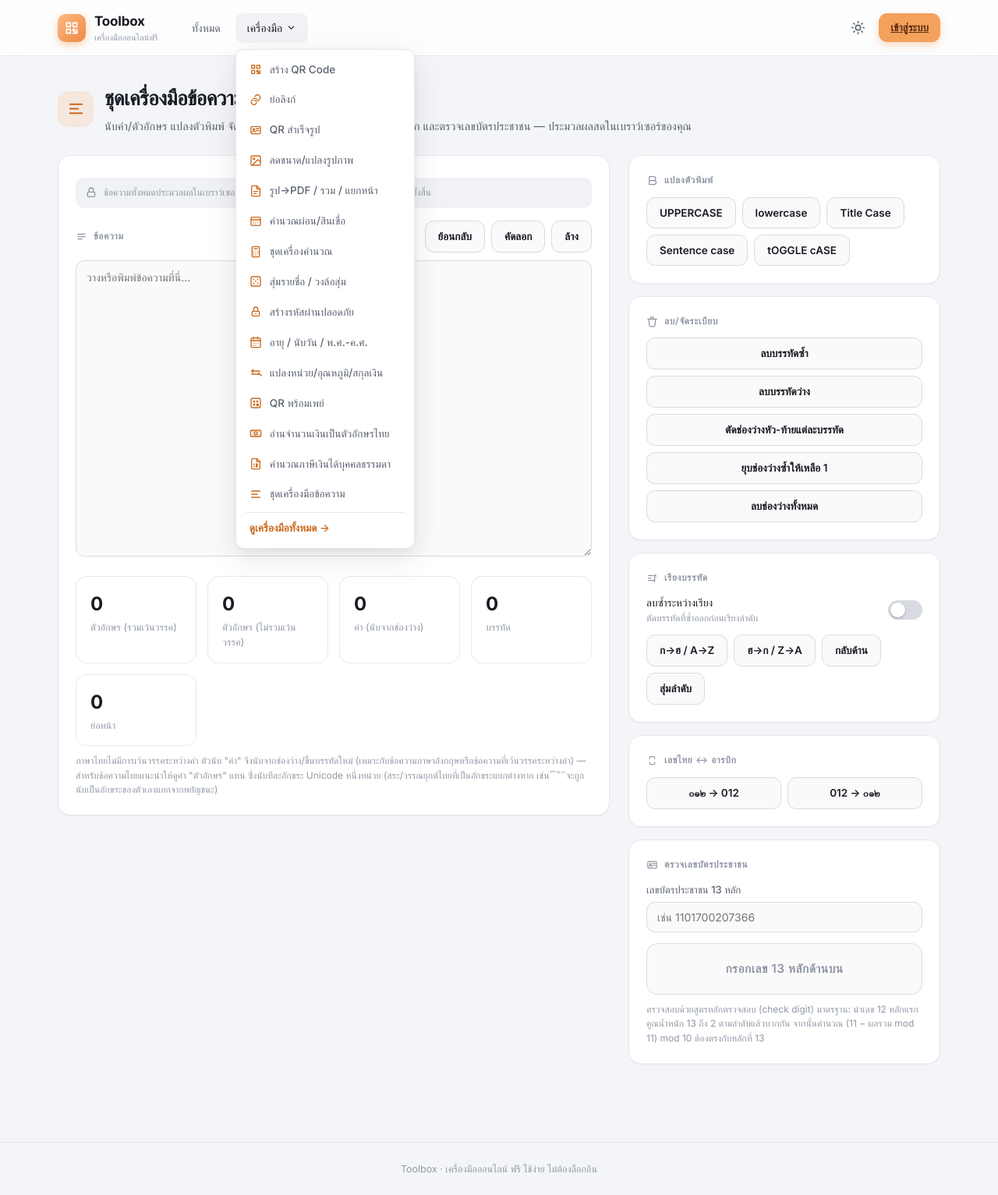
After one commit to aombazooka/toolbox, a PHP site: page /qrcode/text-tools.php in a window 1280 px wide, after a click on "เครื่องมือ". The commit adds this page. Shown: the whole page at 78% size. Run offline with PHP 8.4, Linux system fonts and the light colour scheme; data that the repository does not hold is empty; some web fonts are replaced.

Commit message:
T14: Text tools bundle
text-tools.php + assets/js/text-tools.js — count (chars/words/lines/
paragraphs, Unicode-aware), case convert (upper/lower/title/sentence/
toggle), clean (dedupe/remove-empty/trim/collapse/strip spaces), sort
lines (Thai-locale ก→ฮ, reverse, crypto shuffle, dedupe-sort), Thai↔
Arabic numeral conversion, and Thai national-ID checksum validation.
All client-side; ID checksum + Thai sort + numeral round-trip verified
independently in node. Registered in includes/tools.php (ตัวช่วย & สุ่ม).

Completes the T11-T14 Thai-tools round (15 tools total).

Co-Authored-By: Claude Sonnet 5 <noreply@anthropic.com>

```diff
--- /dev/null
+++ b/assets/js/text-tools.js
@@ -0,0 +1,365 @@
+/* ชุดเครื่องมือข้อความ: นับคำ/ตัวอักษร · แปลงตัวพิมพ์ · ลบ/จัดระเบียบ · เรียงบรรทัด ·
+ * แปลงเลขไทย↔อารบิก · ตรวจเลขบัตรประชาชน — ทำงานฝั่งเบราว์เซอร์ล้วน ไม่มีการส่งข้อมูลขึ้นเซิร์ฟเวอร์
+ */
+(function () {
+  'use strict';
+
+  function byId(id) { return document.getElementById(id); }
+
+  /* =========================================================
+   * PURE LOGIC FUNCTIONS (no DOM access) — kept isolated at the top
+   * so they can be copy-tested standalone (see testing notes for T14).
+   * ========================================================= */
+
+  /** Unicode-code-point-aware length (spread iterates by code point, not UTF-16 unit,
+   *  so surrogate pairs stay intact — Thai combining vowels/tone marks are still
+   *  separate code points and are counted individually, which is the documented
+   *  behaviour for the "ตัวอักษร" counters). */
+  function charCount(str) { return Array.from(str).length; }
+  function charCountNoSpace(str) { return Array.from(str.replace(/\s/g, '')).length; }
+
+  /** Word count = whitespace-separated token count. Works well for English/space-
+   *  delimited text; Thai has no inter-word spacing so this under-counts Thai prose
+   *  (see the on-page hint) — the character count is the meaningful metric there. */
+  function wordCount(str) {
+    var t = str.trim();
+    if (!t) return 0;
+    return t.split(/\s+/).length;
+  }
+
+  function lineCount(str) {
+    if (str === '') return 0;
+    return str.split(/\r\n|\r|\n/).length;
+  }
+
+  /** Paragraphs = blocks of text separated by one-or-more blank lines. */
+  function paragraphCount(str) {
+    var blocks = str.split(/(?:\r\n|\r|\n){2,}/)
+      .map(function (b) { return b.trim(); })
+      .filter(function (b) { return b.length > 0; });
+    return blocks.length;
+  }
+
+  function splitLines(str) { return str.split(/\r\n|\r|\n/); }
+
+  /* ---------- case conversions ---------- */
+  function toUpperCase(str) { return str.toUpperCase(); }
+  function toLowerCase(str) { return str.toLowerCase(); }
+
+  function toTitleCase(str) {
+    return str.replace(/\S+/g, function (w) {
+      var chars = Array.from(w);
+      if (chars.length === 0) return w;
+      return chars[0].toUpperCase() + chars.slice(1).join('').toLowerCase();
+    });
+  }
+
+  function toSentenceCase(str) {
+    var lower = str.toLowerCase();
+    // Uppercase: the first word character at the very start of the string,
+    // and the first word character following a sentence terminator (. ! ?)
+    // plus whitespace. \w only matches Latin letters/digits — Thai characters
+    // pass through toUpperCase()/toLowerCase() unchanged (Thai has no case),
+    // so this only visibly affects Latin-script sentences, as intended.
+    return lower
+      .replace(/(^\s*)([a-z])/, function (m, pre, c) { return pre + c.toUpperCase(); })
+      .replace(/([.!?]+\s+)([a-z])/g, function (m, pre, c) { return pre + c.toUpperCase(); });
+  }
+
+  function toToggleCase(str) {
+    return Array.from(str).map(function (c) {
+      var up = c.toUpperCase(), low = c.toLowerCase();
+      if (up === low) return c; // no case concept (e.g. Thai, digits, symbols) — unchanged
+      return c === up ? low : up;
+    }).join('');
+  }
+
+  /* ---------- clean / organize ---------- */
+  function removeDuplicateLines(str) {
+    var seen = Object.create(null);
+    var out = [];
+    splitLines(str).forEach(function (line) {
+      if (!Object.prototype.hasOwnProperty.call(seen, line)) {
+        seen[line] = true;
+        out.push(line);
+      }
+    });
+    return out.join('\n');
+  }
+
+  function removeEmptyLines(str) {
+    return splitLines(str).filter(function (l) { return l.trim() !== ''; }).join('\n');
+  }
+
+  function trimEachLine(str) {
+    return splitLines(str).map(function (l) { return l.trim(); }).join('\n');
+  }
+
+  /** Collapses runs of 2+ spaces/tabs into a single space (newlines untouched). */
+  function collapseSpaces(str) {
+    return str.replace(/[ \t]{2,}/g, ' ');
+  }
+
+  /** Removes all space/tab characters (newlines untouched, so line structure survives). */
+  function removeAllSpaces(str) {
+    return str.replace(/[ \t]+/g, '');
+  }
+
+  /* ---------- sort lines ---------- */
+  function dedupeLines(lines) {
+    var seen = Object.create(null);
+    var out = [];
+    lines.forEach(function (l) {
+      if (!Object.prototype.hasOwnProperty.call(seen, l)) { seen[l] = true; out.push(l); }
+    });
+    return out;
+  }
+  function sortLinesAsc(lines) { return lines.slice().sort(function (a, b) { return a.localeCompare(b, 'th'); }); }
+  function sortLinesDesc(lines) { return lines.slice().sort(function (a, b) { return b.localeCompare(a, 'th'); }); }
+  function reverseLines(lines) { return lines.slice().reverse(); }
+
+  /* ---------- unbiased crypto shuffle (same rejection-sampling pattern as random.js) ---------- */
+  function randomInt(min, max) {
+    var range = max - min + 1;
+    if (range <= 1) return min;
+    var MAX_UINT32 = 0x100000000;
+    var limit = Math.floor(MAX_UINT32 / range) * range;
+    var buf = new Uint32Array(1);
+    var x;
+    do {
+      crypto.getRandomValues(buf);
+      x = buf[0];
+    } while (x >= limit);
+    return min + (x % range);
+  }
+  function shuffleLines(lines) {
+    var arr = lines.slice();
+    for (var i = arr.length - 1; i > 0; i--) {
+      var j = randomInt(0, i);
+      var t = arr[i]; arr[i] = arr[j]; arr[j] = t;
+    }
+    return arr;
+  }
+
+  /* ---------- Thai <-> Arabic numerals ---------- */
+  var THAI_DIGITS = ['๐', '๑', '๒', '๓', '๔', '๕', '๖', '๗', '๘', '๙'];
+  var ARABIC_DIGITS = ['0', '1', '2', '3', '4', '5', '6', '7', '8', '9'];
+
+  function thaiToArabicDigits(str) {
+    return str.replace(/[๐-๙]/g, function (c) {
+      var idx = THAI_DIGITS.indexOf(c);
+      return idx === -1 ? c : ARABIC_DIGITS[idx];
+    });
+  }
+  function arabicToThaiDigits(str) {
+    return str.replace(/[0-9]/g, function (c) {
+      var idx = ARABIC_DIGITS.indexOf(c);
+      return idx === -1 ? c : THAI_DIGITS[idx];
+    });
+  }
+
+  /* ---------- Thai national ID checksum ----------
+   * check digit = (11 − (sum(digit[i] * (13 − i)) for i=0..11) mod 11) mod 10
+   * valid iff it equals digit[12].
+   */
+  function validateThaiNationalId(idStr) {
+    var digitsOnly = String(idStr || '').replace(/\D/g, '');
+    if (digitsOnly.length !== 13) {
+      return { status: 'incomplete', digitsEntered: digitsOnly.length };
+    }
+    var d = digitsOnly.split('').map(Number);
+    var sum = 0;
+    for (var i = 0; i < 12; i++) sum += d[i] * (13 - i);
+    var expected = (11 - (sum % 11)) % 10;
+    return { status: expected === d[12] ? 'valid' : 'invalid', expected: expected, actual: d[12] };
+  }
+
+  /* expose for manual console verification if needed (same pattern as random.js) */
+  window.__ttInternals = {
+    charCount: charCount, charCountNoSpace: charCountNoSpace, wordCount: wordCount,
+    lineCount: lineCount, paragraphCount: paragraphCount,
+    toUpperCase: toUpperCase, toLowerCase: toLowerCase, toTitleCase: toTitleCase,
+    toSentenceCase: toSentenceCase, toToggleCase: toToggleCase,
+    removeDuplicateLines: removeDuplicateLines, removeEmptyLines: removeEmptyLines,
+    trimEachLine: trimEachLine, collapseSpaces: collapseSpaces, removeAllSpaces: removeAllSpaces,
+    sortLinesAsc: sortLinesAsc, sortLinesDesc: sortLinesDesc, reverseLines: reverseLines,
+    shuffleLines: shuffleLines, thaiToArabicDigits: thaiToArabicDigits, arabicToThaiDigits: arabicToThaiDigits,
+    validateThaiNationalId: validateThaiNationalId,
+  };
+
+  /* =========================================================
+   * DOM WIRING
+   * ========================================================= */
+  var textEl = byId('tt-text');
+  var undoBtn = byId('tt-undo-btn');
+  var copyBtn = byId('tt-copy-btn');
+  var clearBtn = byId('tt-clear-btn');
+
+  var statChars = byId('tt-count-chars');
+  var statCharsNoSpace = byId('tt-count-chars-nospace');
+  var statWords = byId('tt-count-words');
+  var statLines = byId('tt-count-lines');
+  var statParas = byId('tt-count-paras');
+
+  var undoStack = [];
+  var UNDO_LIMIT = 50;
+
+  function fmtNum(n) { return n.toLocaleString('th-TH'); }
+
+  function renderStats() {
+    var v = textEl.value;
+    statChars.textContent = fmtNum(charCount(v));
+    statCharsNoSpace.textContent = fmtNum(charCountNoSpace(v));
+    statWords.textContent = fmtNum(wordCount(v));
+    statLines.textContent = fmtNum(lineCount(v));
+    statParas.textContent = fmtNum(paragraphCount(v));
+  }
+
+  function updateUndoBtn() {
+    undoBtn.disabled = undoStack.length === 0;
+  }
+
+  /** Applies a transform result to the textarea, pushing the previous value onto
+   *  the undo stack first (unless the text didn't actually change). */
+  function applyTransform(newText, okMsg) {
+    var current = textEl.value;
+    if (newText === current) {
+      window.toast('ข้อความไม่เปลี่ยนแปลง', 'err');
+      return;
+    }
+    undoStack.push(current);
+    if (undoStack.length > UNDO_LIMIT) undoStack.shift();
+    textEl.value = newText;
+    updateUndoBtn();
+    renderStats();
+    renderIdCheck(); // ID field is independent, but keep in sync just in case
+    if (okMsg) window.toast(okMsg, 'ok');
+  }
+
+  undoBtn.onclick = function () {
+    if (undoStack.length === 0) return;
+    textEl.value = undoStack.pop();
+    updateUndoBtn();
+    renderStats();
+    window.toast('ย้อนกลับแล้ว', 'ok');
+  };
+
+  copyBtn.onclick = function () {
+    var v = textEl.value;
+    if (!v) { window.toast('ไม่มีข้อความให้คัดลอก', 'err'); return; }
+    if (navigator.clipboard && navigator.clipboard.writeText) {
+      navigator.clipboard.writeText(v).then(function () {
+        window.toast('คัดลอกข้อความแล้ว', 'ok');
+      }).catch(function () {
+        window.toast('คัดลอกไม่สำเร็จ', 'err');
+      });
+    } else {
+      window.toast('เบราว์เซอร์นี้ไม่รองรับการคัดลอกอัตโนมัติ', 'err');
+    }
+  };
+
+  clearBtn.onclick = function () {
+    if (!textEl.value) return;
+    applyTransform('', 'ล้างข้อความแล้ว');
+  };
+
+  textEl.addEventListener('input', renderStats);
+
+  /* ---------- case buttons ---------- */
+  var CASE_FN = {
+    upper: toUpperCase, lower: toLowerCase, title: toTitleCase,
+    sentence: toSentenceCase, toggle: toToggleCase,
+  };
+  var CASE_LABEL = {
+    upper: 'แปลงเป็นตัวพิมพ์ใหญ่แล้ว', lower: 'แปลงเป็นตัวพิมพ์เล็กแล้ว', title: 'แปลงเป็น Title Case แล้ว',
+    sentence: 'แปลงเป็น Sentence case แล้ว', toggle: 'สลับตัวพิมพ์แล้ว',
+  };
+  Array.prototype.forEach.call(document.querySelectorAll('[data-case]'), function (btn) {
+    btn.onclick = function () {
+      var key = btn.dataset.case;
+      if (!textEl.value) { window.toast('กรอกข้อความก่อน', 'err'); return; }
+      applyTransform(CASE_FN[key](textEl.value), CASE_LABEL[key]);
+    };
+  });
+
+  /* ---------- clean/organize buttons ---------- */
+  var CLEAN_FN = {
+    dedupe: removeDuplicateLines, empty: removeEmptyLines, trim: trimEachLine,
+    collapse: collapseSpaces, nospace: removeAllSpaces,
+  };
+  var CLEAN_LABEL = {
+    dedupe: 'ลบบรรทัดซ้ำแล้ว', empty: 'ลบบรรทัดว่างแล้ว', trim: 'ตัดช่องว่างหัว-ท้ายแต่ละบรรทัดแล้ว',
+    collapse: 'ยุบช่องว่างซ้ำแล้ว', nospace: 'ลบช่องว่างทั้งหมดแล้ว',
+  };
+  Array.prototype.forEach.call(document.querySelectorAll('[data-clean]'), function (btn) {
+    btn.onclick = function () {
+      var key = btn.dataset.clean;
+      if (!textEl.value) { window.toast('กรอกข้อความก่อน', 'err'); return; }
+      applyTransform(CLEAN_FN[key](textEl.value), CLEAN_LABEL[key]);
+    };
+  });
+
+  /* ---------- sort buttons ---------- */
+  var sortDedupeToggle = byId('tt-sort-dedupe-toggle');
+  sortDedupeToggle.onclick = function () { sortDedupeToggle.classList.toggle('on'); };
+
+  var SORT_FN = { asc: sortLinesAsc, desc: sortLinesDesc, reverse: reverseLines, shuffle: shuffleLines };
+  var SORT_LABEL = {
+    asc: 'เรียงบรรทัด ก→ฮ / A→Z แล้ว', desc: 'เรียงบรรทัด ฮ→ก / Z→A แล้ว',
+    reverse: 'กลับด้านลำดับบรรทัดแล้ว', shuffle: 'สุ่มลำดับบรรทัดแล้ว',
+  };
+  Array.prototype.forEach.call(document.querySelectorAll('[data-sort]'), function (btn) {
+    btn.onclick = function () {
+      var key = btn.dataset.sort;
+      if (!textEl.value) { window.toast('กรอกข้อความก่อน', 'err'); return; }
+      var lines = splitLines(textEl.value);
+      if (sortDedupeToggle.classList.contains('on')) lines = dedupeLines(lines);
+      applyTransform(SORT_FN[key](lines).join('\n'), SORT_LABEL[key]);
+    };
+  });
+
+  /* ---------- Thai/Arabic numeral buttons ---------- */
+  var NUM_FN = { th2ar: thaiToArabicDigits, ar2th: arabicToThaiDigits };
+  var NUM_LABEL = { th2ar: 'แปลงเลขไทยเป็นอารบิกแล้ว', ar2th: 'แปลงเลขอารบิกเป็นไทยแล้ว' };
+  Array.prototype.forEach.call(document.querySelectorAll('[data-num]'), function (btn) {
+    btn.onclick = function () {
+      var key = btn.dataset.num;
+      if (!textEl.value) { window.toast('กรอกข้อความก่อน', 'err'); return; }
+      applyTransform(NUM_FN[key](textEl.value), NUM_LABEL[key]);
+    };
+  });
+
+  /* ---------- Thai national ID checker ---------- */
+  var idInput = byId('tt-id-input');
+  var idResultEl = byId('tt-id-result');
+
+  function renderIdCheck() {
+    var raw = idInput.value;
+    var digitsOnly = raw.replace(/\D/g, '').slice(0, 13);
+    if (digitsOnly !== raw) idInput.value = digitsOnly;
+
+    var result = validateThaiNationalId(digitsOnly);
+    idResultEl.classList.remove('empty');
+    if (result.status === 'incomplete') {
+      if (result.digitsEntered === 0) {
+        idResultEl.textContent = 'กรอกเลข 13 หลักด้านบน';
+        idResultEl.classList.add('empty');
+      } else {
+        idResultEl.textContent = 'กรอกแล้ว ' + result.digitsEntered + '/13 หลัก';
+        idResultEl.style.color = '';
+      }
+    } else if (result.status === 'valid') {
+      idResultEl.textContent = '✓ ถูกต้อง — เลขบัตรประชาชนนี้ผ่านการตรวจสอบ checksum';
+      idResultEl.style.color = 'var(--ok)';
+    } else {
+      idResultEl.textContent = '✗ ไม่ถูกต้อง — หลักตรวจสอบ (หลักที่ 13) ที่ถูกต้องคือ ' + result.expected;
+      idResultEl.style.color = 'var(--danger)';
+    }
+  }
+  idInput.addEventListener('input', renderIdCheck);
+
+  /* ---------- init ---------- */
+  renderStats();
+  renderIdCheck();
+  updateUndoBtn();
+})();
--- a/includes/tools.php
+++ b/includes/tools.php
@@ -142,4 +142,13 @@ return [
         'cat'   => 'เครื่องคำนวณ',
         'login' => false,
     ],
+    [
+        'slug'  => 'text-tools',
+        'title' => 'ชุดเครื่องมือข้อความ',
+        'desc'  => 'นับคำ/ตัวอักษร แปลงตัวพิมพ์ จัดระเบียบ เรียงบรรทัด แปลงเลขไทย↔อารบิก และตรวจเลขบัตรประชาชน',
+        'href'  => 'text-tools.php',
+        'icon'  => '<svg viewBox="0 0 24 24" fill="none" stroke="currentColor" stroke-width="2"><path d="M4 6h16M4 12h11M4 18h16" stroke-linecap="round"/></svg>',
+        'cat'   => 'ตัวช่วย & สุ่ม',
+        'login' => false,
+    ],
 ];
--- /dev/null
+++ b/text-tools.php
@@ -0,0 +1,128 @@
+<?php
+require_once __DIR__ . '/includes/auth.php';
+require_installed(); // public tool, no login needed — fully client-side, nothing to persist
+$active = 'text-tools';
+$page_title = 'ชุดเครื่องมือข้อความ';
+$page_js = ['text-tools.js'];
+include __DIR__ . '/includes/header.php';
+?>
+<div class="page-head">
+  <div class="page-head-ico">
+    <div class="ph-icon">
+      <svg viewBox="0 0 24 24" fill="none" stroke="currentColor" stroke-width="2"><path d="M4 6h16M4 12h11M4 18h16" stroke-linecap="round"/></svg>
+    </div>
+    <div>
+      <h1>ชุดเครื่องมือข้อความ</h1>
+      <p>นับคำ/ตัวอักษร แปลงตัวพิมพ์ จัดระเบียบ เรียงบรรทัด แปลงเลขไทย↔อารบิก และตรวจเลขบัตรประชาชน — ประมวลผลสดในเบราว์เซอร์ของคุณ</p>
+    </div>
+  </div>
+</div>
+
+<div class="create-grid">
+  <!-- TEXT INPUT -->
+  <div class="card card-pad">
+    <div class="hint" style="display:flex;gap:8px;align-items:flex-start;margin-bottom:16px;padding:10px 12px;background:var(--surface-3);border-radius:10px">
+      <svg viewBox="0 0 24 24" fill="none" stroke="currentColor" stroke-width="2" style="width:16px;height:16px;flex-shrink:0;margin-top:1px"><rect x="5" y="11" width="14" height="9" rx="2"/><path d="M8 11V7a4 4 0 018 0v4" stroke-linecap="round"/></svg>
+      <span>ข้อความทั้งหมดประมวลผลในเบราว์เซอร์ของคุณเท่านั้น ไม่ถูกส่งขึ้นเซิร์ฟเวอร์หรือบันทึกที่ใดทั้งสิ้น</span>
+    </div>
+
+    <div style="display:flex;justify-content:space-between;align-items:center;margin-bottom:10px;flex-wrap:wrap;gap:8px">
+      <div class="sec-title" style="margin-bottom:0">
+        <svg viewBox="0 0 24 24" fill="none" stroke="currentColor" stroke-width="2"><path d="M4 7h16M4 12h16M4 17h10"/></svg>
+        ข้อความ
+      </div>
+      <div style="display:flex;gap:8px;flex-wrap:wrap">
+        <button type="button" class="btn btn-ghost" id="tt-undo-btn" disabled>ย้อนกลับ</button>
+        <button type="button" class="btn btn-ghost" id="tt-copy-btn">คัดลอก</button>
+        <button type="button" class="btn btn-ghost" id="tt-clear-btn">ล้าง</button>
+      </div>
+    </div>
+
+    <textarea class="input" id="tt-text" rows="16" style="font-family:'Inter',monospace;resize:vertical" placeholder="วางหรือพิมพ์ข้อความที่นี่..."></textarea>
+
+    <div class="stats" id="tt-stats" style="grid-template-columns:repeat(auto-fit,minmax(126px,1fr));margin-top:18px;margin-bottom:0">
+      <div class="stat"><div class="sv" id="tt-count-chars">0</div><div class="sl">ตัวอักษร (รวมเว้นวรรค)</div></div>
+      <div class="stat"><div class="sv" id="tt-count-chars-nospace">0</div><div class="sl">ตัวอักษร (ไม่รวมเว้นวรรค)</div></div>
+      <div class="stat"><div class="sv" id="tt-count-words">0</div><div class="sl">คำ (นับจากช่องว่าง)</div></div>
+      <div class="stat"><div class="sv" id="tt-count-lines">0</div><div class="sl">บรรทัด</div></div>
+      <div class="stat"><div class="sv" id="tt-count-paras">0</div><div class="sl">ย่อหน้า</div></div>
+    </div>
+    <div class="hint" style="margin-top:10px">
+      ภาษาไทยไม่มีการเว้นวรรคระหว่างคำ ตัวนับ "คำ" จึงนับจากช่องว่าง/ขึ้นบรรทัดใหม่ (เหมาะกับข้อความภาษาอังกฤษหรือข้อความที่เว้นวรรคระหว่างคำ) — สำหรับข้อความไทยแนะนำให้ดูค่า "ตัวอักษร" แทน ซึ่งนับทีละอักขระ Unicode หนึ่งหน่วย (สระ/วรรณยุกต์ไทยที่เป็นอักขระแยกต่างหาก เช่น ่ ้ ๊ ๋ ึ ั จะถูกนับเป็นอักขระของตัวเองแยกจากพยัญชนะ)
+    </div>
+  </div>
+
+  <!-- ACTIONS -->
+  <div class="preview-wrap">
+    <div class="card card-pad" style="margin-bottom:16px">
+      <div class="sec-title" style="margin-bottom:12px">
+        <svg viewBox="0 0 24 24" fill="none" stroke="currentColor" stroke-width="2"><path d="M6 4h9a4 4 0 010 8H6zM6 12h10a4 4 0 010 8H6z" stroke-linejoin="round"/></svg>
+        แปลงตัวพิมพ์
+      </div>
+      <div style="display:flex;flex-wrap:wrap;gap:8px">
+        <button type="button" class="btn btn-ghost" data-case="upper">UPPERCASE</button>
+        <button type="button" class="btn btn-ghost" data-case="lower">lowercase</button>
+        <button type="button" class="btn btn-ghost" data-case="title">Title Case</button>
+        <button type="button" class="btn btn-ghost" data-case="sentence">Sentence case</button>
+        <button type="button" class="btn btn-ghost" data-case="toggle">tOGGLE cASE</button>
+      </div>
+    </div>
+
+    <div class="card card-pad" style="margin-bottom:16px">
+      <div class="sec-title" style="margin-bottom:12px">
+        <svg viewBox="0 0 24 24" fill="none" stroke="currentColor" stroke-width="2"><path d="M19 7l-1.4 13.5a2 2 0 01-2 1.5H8.4a2 2 0 01-2-1.5L5 7M3 7h18M9 7V4a1 1 0 011-1h4a1 1 0 011 1v3" stroke-linecap="round" stroke-linejoin="round"/></svg>
+        ลบ/จัดระเบียบ
+      </div>
+      <div style="display:flex;flex-direction:column;gap:8px">
+        <button type="button" class="btn btn-ghost btn-block" data-clean="dedupe">ลบบรรทัดซ้ำ</button>
+        <button type="button" class="btn btn-ghost btn-block" data-clean="empty">ลบบรรทัดว่าง</button>
+        <button type="button" class="btn btn-ghost btn-block" data-clean="trim">ตัดช่องว่างหัว-ท้ายแต่ละบรรทัด</button>
+        <button type="button" class="btn btn-ghost btn-block" data-clean="collapse">ยุบช่องว่างซ้ำให้เหลือ 1</button>
+        <button type="button" class="btn btn-ghost btn-block" data-clean="nospace">ลบช่องว่างทั้งหมด</button>
+      </div>
+    </div>
+
+    <div class="card card-pad" style="margin-bottom:16px">
+      <div class="sec-title" style="margin-bottom:12px">
+        <svg viewBox="0 0 24 24" fill="none" stroke="currentColor" stroke-width="2"><path d="M4 7h10M4 12h6M4 17h10" stroke-linecap="round"/><path d="M17 5v14M17 5l3 3M17 19l-3-3" stroke-linecap="round" stroke-linejoin="round"/></svg>
+        เรียงบรรทัด
+      </div>
+      <div class="toggle-row" id="tt-sort-dedupe-row">
+        <span class="tr-txt">ลบซ้ำระหว่างเรียง<small>ตัดบรรทัดที่ซ้ำออกก่อนเรียงลำดับ</small></span>
+        <span class="sw-toggle" id="tt-sort-dedupe-toggle"></span>
+      </div>
+      <div style="display:flex;flex-wrap:wrap;gap:8px;margin-top:12px">
+        <button type="button" class="btn btn-ghost" data-sort="asc">ก→ฮ / A→Z</button>
+        <button type="button" class="btn btn-ghost" data-sort="desc">ฮ→ก / Z→A</button>
+        <button type="button" class="btn btn-ghost" data-sort="reverse">กลับด้าน</button>
+        <button type="button" class="btn btn-ghost" data-sort="shuffle">สุ่มลำดับ</button>
+      </div>
+    </div>
+
+    <div class="card card-pad" style="margin-bottom:16px">
+      <div class="sec-title" style="margin-bottom:12px">
+        <svg viewBox="0 0 24 24" fill="none" stroke="currentColor" stroke-width="2"><path d="M7 8V6a2 2 0 012-2h2M17 8V6a2 2 0 00-2-2h-2M7 16v2a2 2 0 002 2h2M17 16v2a2 2 0 01-2 2h-2" stroke-linecap="round"/></svg>
+        เลขไทย ↔ อารบิก
+      </div>
+      <div style="display:flex;gap:8px">
+        <button type="button" class="btn btn-ghost" style="flex:1" data-num="th2ar">๐๑๒ → 012</button>
+        <button type="button" class="btn btn-ghost" style="flex:1" data-num="ar2th">012 → ๐๑๒</button>
+      </div>
+    </div>
+
+    <div class="card card-pad">
+      <div class="sec-title" style="margin-bottom:12px">
+        <svg viewBox="0 0 24 24" fill="none" stroke="currentColor" stroke-width="2"><rect x="3" y="5" width="18" height="14" rx="2"/><circle cx="8.5" cy="10.5" r="1.5"/><path d="M6 16c.5-2 2-3 2.5-3s2 1 2.5 3M13 9h5M13 13h5" stroke-linecap="round"/></svg>
+        ตรวจเลขบัตรประชาชน
+      </div>
+      <div class="field">
+        <label class="lab">เลขบัตรประชาชน 13 หลัก</label>
+        <input class="input" id="tt-id-input" inputmode="numeric" maxlength="13" placeholder="เช่น 1101700207366">
+      </div>
+      <div class="pwd-display" id="tt-id-result" style="font-size:15.5px;font-weight:600">กรอกเลข 13 หลักด้านบน</div>
+      <div class="hint" style="margin-top:10px">ตรวจสอบด้วยสูตรหลักตรวจสอบ (check digit) มาตรฐาน: นำเลข 12 หลักแรกคูณน้ำหนัก 13 ถึง 2 ตามลำดับแล้วบวกกัน จากนั้นคำนวณ (11 − ผลรวม mod 11) mod 10 ต้องตรงกับหลักที่ 13</div>
+    </div>
+  </div>
+</div>
+
+<?php include __DIR__ . '/includes/footer.php'; ?>
```
